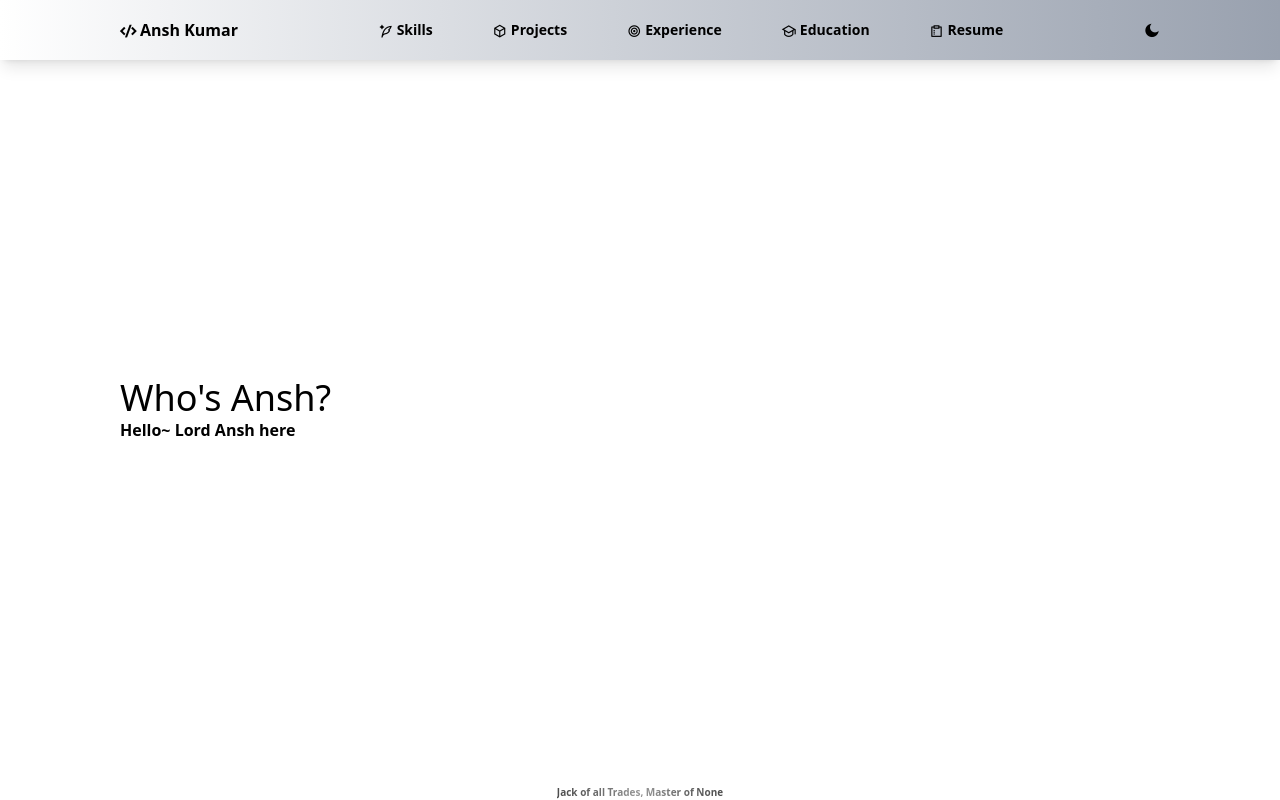
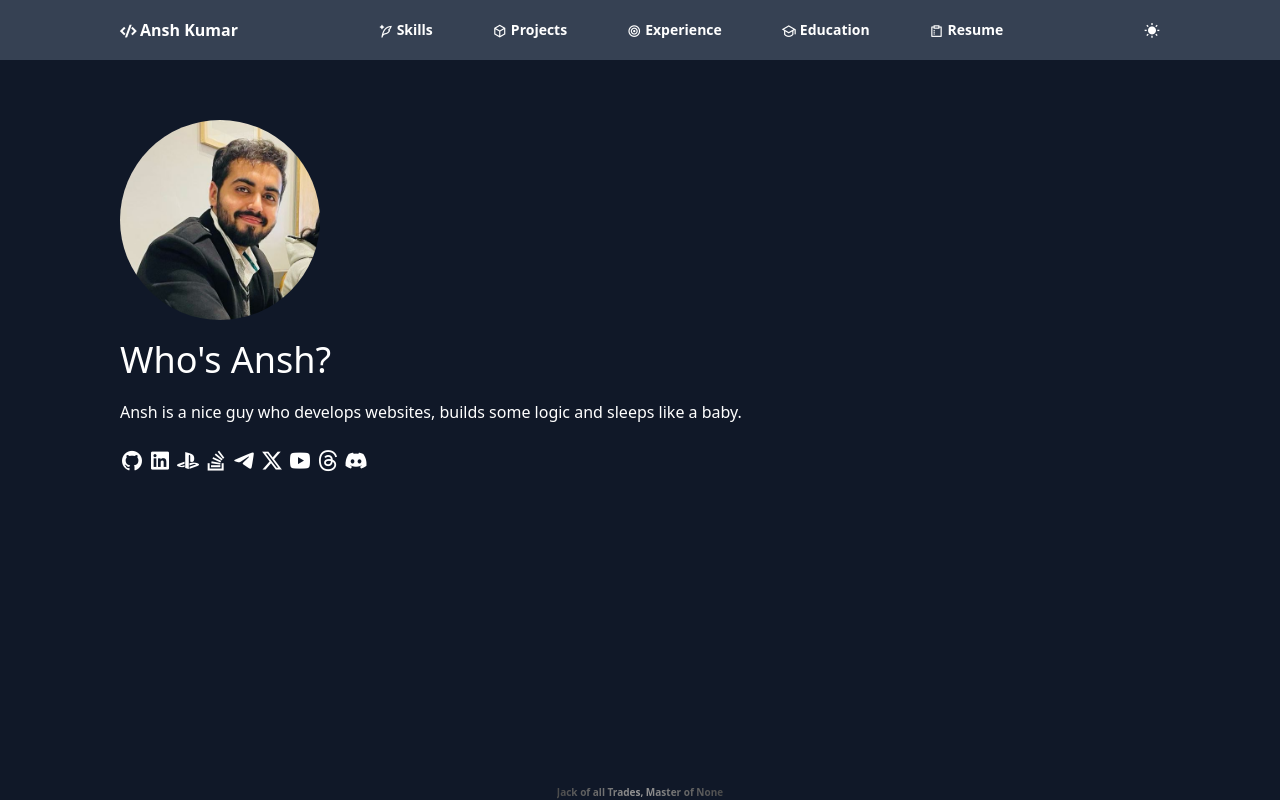
Before and after one commit to Ansssh/portfolio, a React (Vite) app: page / in a window 1280 px wide. Built offline with nearby package versions, Linux system fonts and the light colour scheme.

Commit message:
Initialized Home

```diff
--- a/src/components/Header.jsx
+++ b/src/components/Header.jsx
@@ -66,7 +66,7 @@ const Header = () => {
 
     return (
         <>
-            <header className={`md:flex hidden h-15 items-center justify-between gap-3 px-30 ${theme === "dark" ? "bg-gray-700 text-white" : "bg-gradient-to-r from-white to-gray-400"} transition duration-500 ease-in-out shadow-lg`}>
+            <header className={`md:flex hidden h-15 items-center justify-between gap-3 px-30 ${theme === "dark" ? "bg-gray-700 text-white" : "bg-gradient-to-r from-white to-gray-400"} transition duration-250 ease-in-out shadow-lg`}>
                 <Link to="/" className="flex items-center gap-1 cursor-pointer">
                     <i className="ri-code-s-slash-line pt-[2px] font-bold"></i>
                     <span className="font-bold">Ansh Kumar</span>
@@ -99,7 +99,7 @@ const Header = () => {
                 </div>
             </header>
 
-            <header className={`md:hidden flex h-15 items-center justify-between gap-3 px-10 sm:px-30 ${theme === "dark" ? "bg-gray-700 text-white" : "bg-gradient-to-r from-white to-gray-400"} transition duration-500 ease-in-out shadow-lg`}>
+            <header className={`md:hidden flex h-15 items-center justify-between gap-3 px-10 sm:px-30 ${theme === "dark" ? "bg-gray-700 text-white" : "bg-gradient-to-r from-white to-gray-400"} transition duration-250 ease-in-out shadow-lg`}>
                 <Link to="/" className="flex items-center gap-1 cursor-pointer">
                     <i className="ri-code-s-slash-line pt-[2px] font-bold"></i>
                 </Link>
@@ -114,7 +114,7 @@ const Header = () => {
             </header>
             <div
                 ref={sideMenuRef}
-                className={`fixed top-15 z-50 h-screen w-50 ${theme === "dark" ? "bg-gray-700 text-white" : "bg-gradient-to-r from-white to-gray-200"} transition duration-500 ease-in-out`}
+                className={`fixed top-15 z-50 h-screen w-50 ${theme === "dark" ? "bg-gray-700 text-white" : "bg-gradient-to-r from-white to-gray-200"} transition duration-250 ease-in-out`}
                 style={{ left: '-100%' }}
             >
                 <div className='p-4'>
--- a/src/context/ThemeContext.jsx
+++ b/src/context/ThemeContext.jsx
@@ -6,7 +6,7 @@ export const ThemeContext = createContext({
 })
 
 export const ThemeProvider = ({children}) =>{
-    const [theme, setTheme] = useState("light")
+    const [theme, setTheme] = useState("dark")
     const toggleTheme = () => {
         setTheme((prev) => {
             return prev === "light" ? "dark" : "light"
--- a/src/pages/home.jsx
+++ b/src/pages/home.jsx
@@ -4,9 +4,21 @@ import { ThemeContext } from '../context/ThemeContext'
 const HomePage = () => {
 	const {theme} = useContext(ThemeContext)
 	return (
-        <div className={`pl-30 h-[calc(100vh-100px)] flex flex-col justify-center ${theme === "dark" ? "bg-gray-900" : ""}`}>
+        <div className={`sm:pl-30 h-screen flex flex-col pt-10 sm:pt-15 items-center sm:items-start gap-5 ${theme === "dark" ? "bg-gray-900" : ""} transition duration-250 ease-in`}>
+			<img src="/me.jpg" alt="Profile-Photo" className='sm:h-40 sm:w-40 md:h-50 md:w-50 h-30 w-30 object-cover object-[10%_20%] rounded-full'/>
 			<p className={`font-extralight text-4xl ${theme === "dark" ? "text-white": "text-black"}`}>Who's Ansh?</p>
-			<p className={`font-bold ${theme === "dark" ? "text-white": "text-black"}`}>Hello~ Lord Ansh here</p>
+			<p className={`${theme === "dark" ? "text-white": "text-black"} pl-10 pr-10 text-center sm:text-left sm:pl-0 sm:pr-30`}>Ansh is a nice guy who develops websites, builds some logic and sleeps like a baby.</p>
+			<div className={`flex text-2xl gap-1 ${theme === "dark" ? "text-white": "text-black"}`}>
+				<a href="https://github.com/Ansssh" target='_blank'><i class="ri-github-fill"></i></a>
+				<a href="https://www.linkedin.com/in/anshhhhh/" target='_blank'><i class="ri-linkedin-box-fill"></i></a>
+				<a href="https://psnprofiles.com/Anshiiii_oyee" target='_blank'><i class="ri-playstation-fill"></i></a>
+				<a href="https://stackoverflow.com/users/30916799/ansh-arora" target='_blank'><i class="ri-stack-overflow-fill"></i></a>
+				<a href="https://t.me/Ansh_oyee" target='_blank'><i class="ri-telegram-2-fill"></i></a>
+				<a href="https://x.com/a_arora937" target='_blank'><i class="ri-twitter-x-fill"></i></a>
+				<a href="https://www.youtube.com/@ansharora5396" target='_blank'><i class="ri-youtube-fill"></i></a>
+				<a href="https://www.threads.com/@anshiii.oyee" target='_blank'><i class="ri-threads-fill"></i></a>
+				<a href=" https://discordapp.com/users/640845246133174272" target='_blank'><i class="ri-discord-fill"></i></a>
+			</div>
 		</div>
   )
 }
```
Also changed, not shown: public/me.jpg (added).
